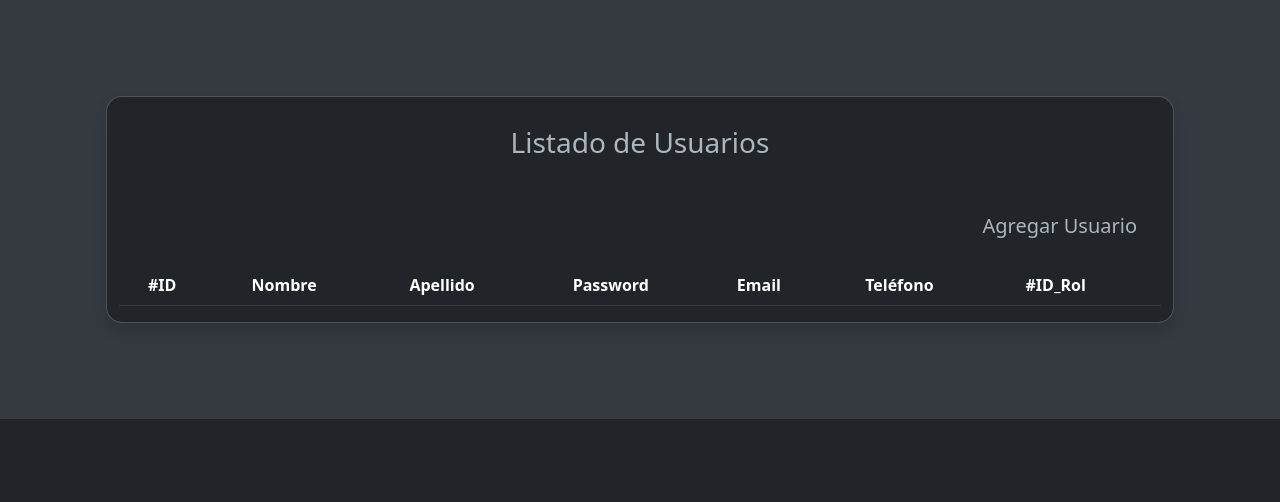
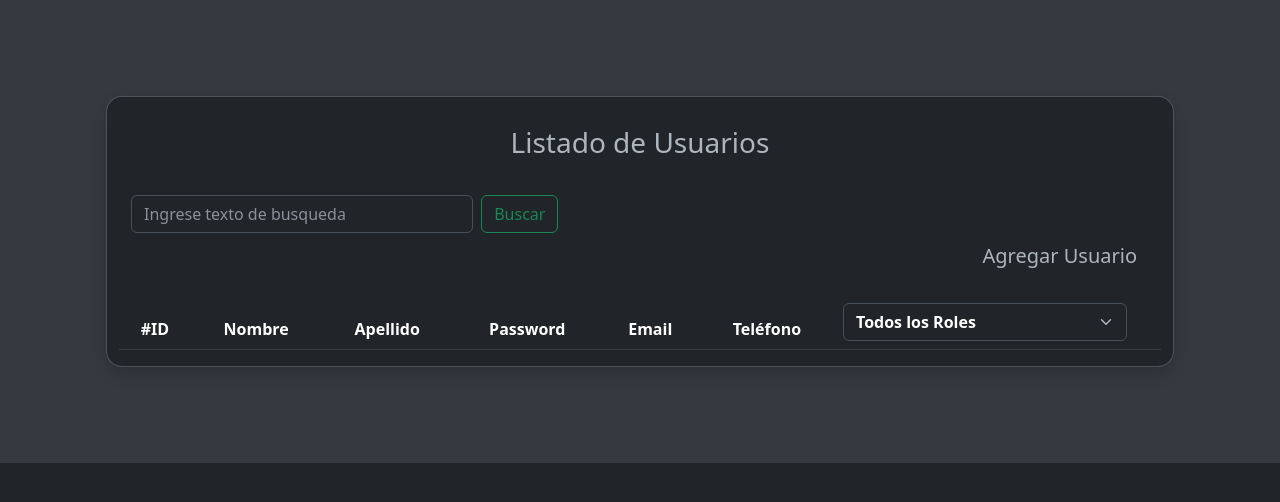
Before and after one commit to eduardo-mendiola/Tp_FSPy_Crud, a Flask app: page /usuarios_sistema in a window 1280 px wide. Shown: the part 56-558 px from the top of the page. Run offline with Flask 3, Linux system fonts and the light colour scheme; the visitor is signed in with stand-in values (Sample User, id 1); tables that the repository leaves empty or names only in its code hold one stand-in row (values such as "Sample post"); lists and menus that the app fills with data are empty.

Commit message:
feat: se agregaron filtros y buscador a la app de administración usuario

```diff
--- a/app.py
+++ b/app.py
@@ -124,6 +124,7 @@ def listar_usuarios():
         # Manejo de excepción
         print(f"Error en listar_usuarios: {str(e)}")
         return jsonify({"mensaje": "Error al procesar la solicitud"}), 500
+
 #--------------------------------------------------------------------
 @app.route("/usuarios/<int:id>", methods=["GET"])
 def mostrar_usuario_id(id):
--- a/static/js/listarUsuarios.js
+++ b/static/js/listarUsuarios.js
@@ -2,7 +2,7 @@
 // |--------------------- Inicio Trear Datos y Crear Tabla de Usuario------------------------|
 const URL = "http://127.0.0.1:5000/";
 
-// Realizamos la solicitud GET al servidor para obtener todos los productos
+// Realizamos la solicitud GET al servidor para obtener todos los usuarios
 fetch(URL + 'usuarios')
   .then(function (response) {
     if (response.ok) {
@@ -19,6 +19,19 @@ fetch(URL + 'usuarios')
 
     // Iteramos sobre los usuarios y agregamos filas a la tabla
     for (let usuario of data.usuarios) {
+      // Cambia el valor numerico por un string
+      let rolUser;
+      if (usuario.id_rol == 1) {
+        rolUser = "Administrador";
+      } else if (usuario.id_rol == 2) {
+        rolUser = "Vendedor";
+      } else if (usuario.id_rol == 3) {
+        rolUser = "Usuario";
+      } else {
+        rolUser = "Rol no valido";
+      }
+
+      // Crea la tabla con los datos de los usuarios
       let fila = document.createElement('tr');
       fila.innerHTML =
         `<td>${usuario.id}</td>
@@ -27,7 +40,7 @@ fetch(URL + 'usuarios')
          <td>${usuario.password}</td>
          <td>${usuario.email}</td>
          <td>${usuario.telefono}</td>
-         <td>${usuario.id_rol}</td>
+         <td>${rolUser}</td>
          <td>
          <a href='#' data-bs-toggle='modal' data-bs-target='#modificarUsuario' onclick='cargarDatosModal(${JSON.stringify(usuario)})'><i class='bi bi-pencil-fill m-1'></i></a>
             <a href='#' data-bs-toggle='modal' data-bs-target='#delModal' onclick='cargarDataUser(${JSON.stringify(usuario)})'><i class='bi bi-trash-fill m-1'></i></a>
@@ -46,6 +59,7 @@ fetch(URL + 'usuarios')
 
 
 // |--------------------- Inicio Cargar Datos al Modal Modificar Usuario------------------------|
+
 //Función para cargar datos en el modal
   function cargarDatosModal(usuario) {
     document.getElementById('id_mod').value = usuario.id;
@@ -228,3 +242,86 @@ document.getElementById('eliminarUsuario').addEventListener('click', function (e
   .catch(error => console.error('Error:', error));
 });
 // |------------------------- Fin Eliminar Usuario---------------------------------|
+
+
+
+
+
+// |------------------------- Inicio Busqueda Usuarios por entrada---------------------------------|
+function buscarUsuarios() {
+  // Obtiene el texto ingresado en el campo de búsqueda
+  let searchTerm = document.getElementById("searchTerm").value.toLowerCase();
+
+  // Obtiene todos los elementos de usuarios
+  let filasUsuarios = document.querySelectorAll("#tablaUsuarios tr");
+
+  filasUsuarios.forEach(function (fila) {
+    // Ignorar la primera fila (encabezados)
+    if (!fila.classList.contains("table-dark")) {
+      let columnas = fila.querySelectorAll("td");
+
+      let alMenosUnoVisible = false;
+
+      columnas.forEach(function (columna) {
+        let textoColumna = columna.textContent.toLowerCase();
+
+        if (textoColumna.includes(searchTerm)) {
+          fila.style.display = "table-row"; // Muestra la fila
+          alMenosUnoVisible = true;
+        } else {
+          fila.style.display = "none"; // Oculta la fila
+        }
+      });
+
+      // Muestra la fila si al menos una columna coincide
+      if (alMenosUnoVisible) {
+        fila.style.display = "table-row";
+      } else {
+        fila.style.display = "none";
+      }
+    }
+  });
+}
+
+// Agrega un event listener al input de búsqueda
+document.getElementById("searchTerm").addEventListener("input", function () {
+  buscarUsuarios();
+});
+// |------------------------- Fin Busqueda Usuarios por entrada---------------------------------|
+
+
+
+// |------------------------- Inicio filtro por roles ---------------------------------|
+document.getElementById('selectRol').addEventListener('change', function () {
+  filterTableByRol(this.value);
+});
+
+function filterTableByRol(selectedRol) {
+  // Obtén todas las filas de la tabla
+  let filasUsuarios = document.querySelectorAll('#tablaUsuarios tr');
+
+  // Itera sobre cada fila y muestra u oculta según el tipo de rol seleccionado
+  filasUsuarios.forEach(function (fila) {
+
+      // Obtén el valor del tipo de rol de la celda correspondiente
+      let tipoRol = fila.cells[6].textContent.trim().toLowerCase();
+
+      // Muestra u oculta la fila según la opción seleccionada
+      if (selectedRol === 'todos' || tipoRol === selectedRol) {
+          fila.style.display = 'table-row';
+      } else {
+          fila.style.display = 'none';
+      }
+  });
+}
+
+// Al cargar la pagina marca por defecto Todos los Roles
+document.addEventListener('DOMContentLoaded', function () {
+  // Obtén el elemento select por su ID
+  const selectRol = document.getElementById('selectRol');
+
+  // Establece la opción "Todos los Roles" como seleccionada
+  selectRol.value = 'todos';
+});
+
+// |------------------------- Fin filtro por roles ---------------------------------|
--- a/static/js/main.js
+++ b/static/js/main.js
@@ -162,7 +162,7 @@ scrollLinks.forEach((link) => {
 //   });
 // }
 
-// FIN BARRA DE BUSQUEDA opcion 2
+// FIN BARRA DE BUSQUEDA opcion 1
 
 // INICIO BARRA DE BUSQUEDA Opcion 2
 
--- a/static/js/singUp.js
+++ b/static/js/singUp.js
@@ -33,7 +33,7 @@ document.getElementById('crearUsuarioForm').addEventListener('submit', function
        // Redireccionar a la página de login después de 3 segundos (ajusta el tiempo según sea necesario)
        setTimeout(() => {
         window.location.href = 'http://127.0.0.1:5000/login';
-      }, 2000);
+      }, 1000);
     } else if (data.mensaje === 'Usuario existente') { // Este texto es lo que puse en el metodo del app.py
       // Mostrar el mensaje de usuario existente sin recargar la página ni limpiar el formulario
       const mensajeConfirmacion = document.getElementById('mensajeConfirmacion');
--- a/templates/usuariosSistema.html
+++ b/templates/usuariosSistema.html
@@ -9,10 +9,19 @@
 	id="modalSignin">
 	<div class="container modal-content rounded-4 shadow">
 		<div class="text-center fs-3 my-4">Listado de Usuarios</div>
-		<a class="nav-link active ms-auto m-4 fs-5" href='#' data-bs-toggle='modal' data-bs-target='#agregarUsuario'>Agregar
+
+		<!-- Buscador -->
+		<nav class="navbar mb-0">
+			<div class="container-fluid">
+				<form class="d-flex" role="search">
+					<input class="form-control me-2 col-3" type="search" placeholder="Ingrese texto de busqueda" aria-label="Search" id="searchTerm">
+					<button class="btn btn-outline-success" type="button" onclick="buscarUsuarios()">Buscar</button>
+				</form>
+			</div>
+		</nav>
+
+		<a class="nav-link active ms-auto m-4 fs-5 mt-0" href='#' data-bs-toggle='modal' data-bs-target='#agregarUsuario'>Agregar
 			Usuario</a>
-
-
 
 
 		<div>
@@ -25,7 +34,16 @@
 						<th scope="col">Password</th>
 						<th scope="col">Email</th>
 						<th scope="col">Teléfono</th>
-						<th scope="col">#ID_Rol</th>
+						<th scope="col">
+							<div class="nav-item dropdown">
+									<select id="selectRol" class="form-select dropdown-toggle fw-bold text-white" aria-label="Tipo de Rol" data-bs-toggle="dropdown">
+											<option class="dropdown-toggle" value="todos" selected>Todos los Roles</option>
+											<option  class="dropdown-toggle" value="administrador">Administrador</option>
+											<option  class="dropdown-toggle" value="vendedor">Vendedor</option>
+											<option  class="dropdown-toggle" value="usuario">Usuario</option>
+									</select>
+							</div>
+					</th>
 						<th scope="col"></th>
 					</tr>
 				</thead>
@@ -88,7 +106,7 @@
 									<option value="2">Vendedor</option>
 									<option value="3">Usuario</option>
 							</select>
-							<label for="tema">#ID_Rol</label>
+							<label for="tema">Rol</label>
 					</div>
 					</div>
 					<!-- mensaje desde loginApp.js -->
@@ -157,7 +175,7 @@
 								<option value="2">Vendedor</option>
 								<option value="3" selected>Usuario</option>
 							</select>
-							<label for="tema">#ID_Rol</label>
+							<label for="tema">Rol</label>
 						</div>
 					</div>
 					<!-- mensaje desde js alert -->
```
Also changed, not shown: webapp/userCrud.py (line endings or trailing spaces).
